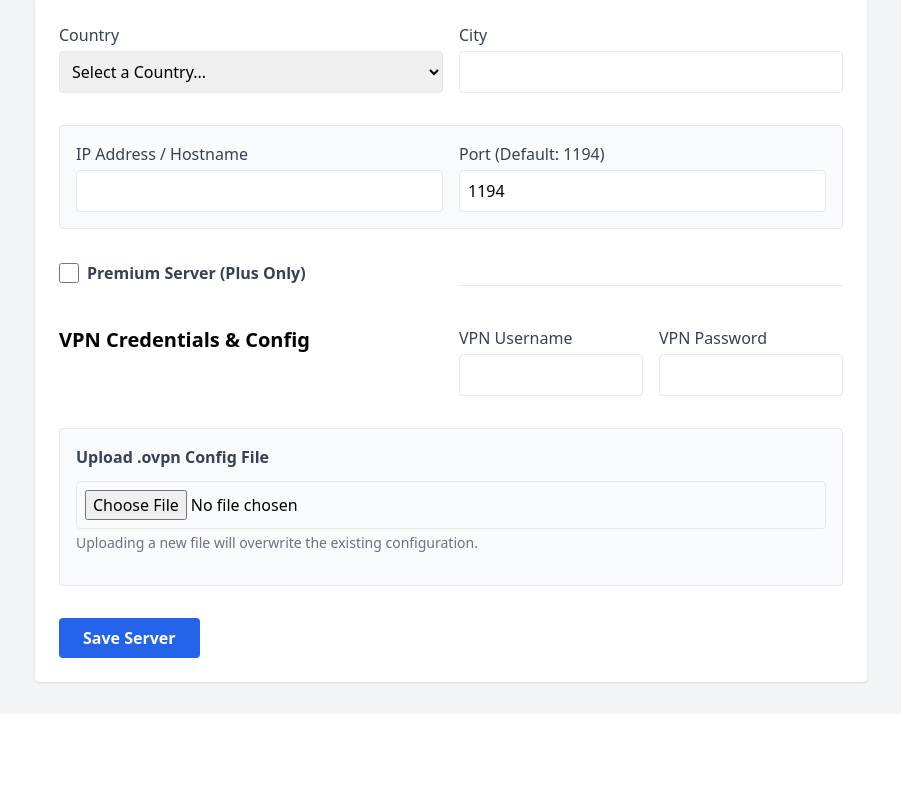
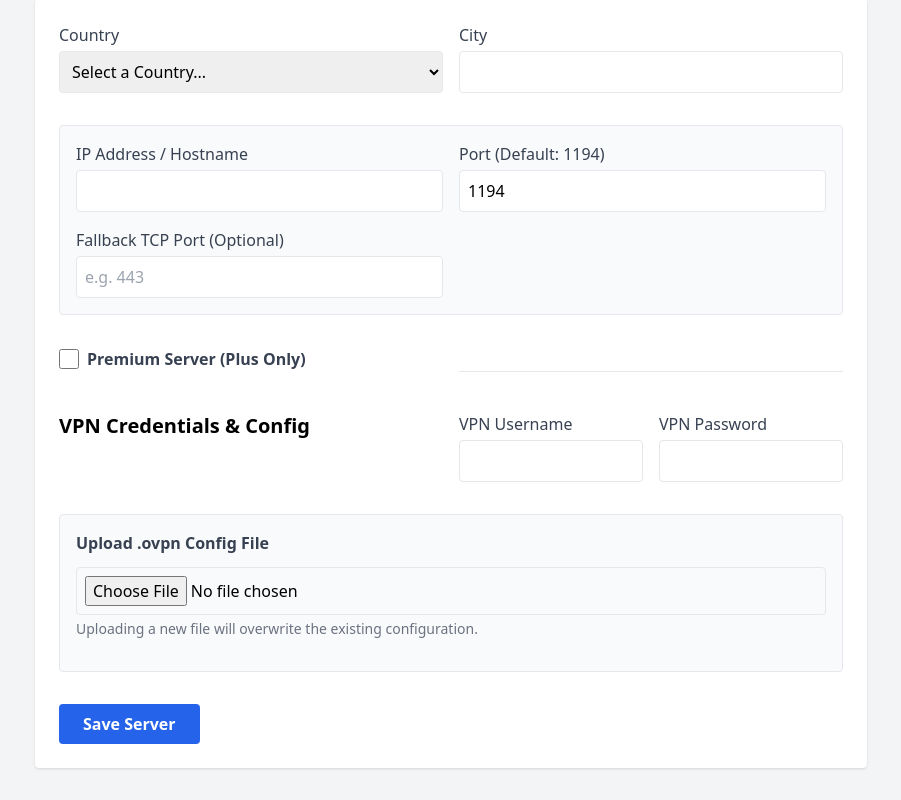
Before and after one commit to T2DevPub/vpn-admin-dashboard, a Node server app: template views/edit_server.ejs in a window 1280 px wide. Shown: the part 153-953 px from the top of the page, without its empty margins (189-1090 px from the left). Before the commit the page ends 839 px from the top, so only its background shows below. Run offline with Node 20, Linux system fonts and the light colour scheme; the template is opened without the code that fills it, so the values that code supplies are empty; some libraries are stand-ins or nearby versions.

Commit message:
feat: add tcpPort column to servers schema for OpenVPN TCP fallback

```diff
--- a/server.js
+++ b/server.js
@@ -193,9 +193,16 @@ async function setupDatabase() {
       activeUsers INTEGER DEFAULT 0,
       status TEXT DEFAULT 'Online',
       skipCertCheck INTEGER DEFAULT 0,
-      serverType TEXT DEFAULT 'Standard'
+      serverType TEXT DEFAULT 'Standard',
+      tcpPort INTEGER
     );
   `);
+
+  try {
+    await db.exec(`ALTER TABLE servers ADD COLUMN tcpPort INTEGER;`);
+  } catch (e) {
+    // Column likely already exists
+  }
 
   await db.exec(`
     CREATE TABLE IF NOT EXISTS active_sessions (
@@ -610,6 +617,7 @@ app.post('/save', requireAuth, upload.single('ovpnFile'), async (req, res) => {
     city: data.city,
     ipAddress: data.ipAddress || "",
     port: parseInt(data.port) || 1194,
+    tcpPort: data.tcpPort ? parseInt(data.tcpPort) : null,
     protocol: data.protocol || "UDP",
     loadPercent: parseInt(data.loadPercent) || 40,
     isPlusOnly: isPlusOnly,
@@ -625,11 +633,11 @@ app.post('/save', requireAuth, upload.single('ovpnFile'), async (req, res) => {
   const existing = await db.get(`SELECT id FROM servers WHERE id = ?`, id);
 
   if (existing) {
-    await db.run(`UPDATE servers SET name=?, countryCode=?, flagEmoji=?, city=?, ipAddress=?, port=?, protocol=?, loadPercent=?, isPlusOnly=?, skipCertCheck=?, serverType=?, ovpnConfig=?, vpnUsername=?, vpnPassword=? WHERE id=?`,
-      [serverData.name, serverData.countryCode, serverData.flagEmoji, serverData.city, serverData.ipAddress, serverData.port, serverData.protocol, serverData.loadPercent, serverData.isPlusOnly, serverData.skipCertCheck, serverData.serverType, serverData.ovpnConfig, serverData.vpnUsername, serverData.vpnPassword, id]);
+    await db.run(`UPDATE servers SET name=?, countryCode=?, flagEmoji=?, city=?, ipAddress=?, port=?, tcpPort=?, protocol=?, loadPercent=?, isPlusOnly=?, skipCertCheck=?, serverType=?, ovpnConfig=?, vpnUsername=?, vpnPassword=? WHERE id=?`,
+      [serverData.name, serverData.countryCode, serverData.flagEmoji, serverData.city, serverData.ipAddress, serverData.port, serverData.tcpPort, serverData.protocol, serverData.loadPercent, serverData.isPlusOnly, serverData.skipCertCheck, serverData.serverType, serverData.ovpnConfig, serverData.vpnUsername, serverData.vpnPassword, id]);
   } else {
-    await db.run(`INSERT INTO servers (id, name, countryCode, flagEmoji, city, ipAddress, port, protocol, loadPercent, isPlusOnly, skipCertCheck, serverType, ovpnConfig, vpnUsername, vpnPassword) VALUES (?, ?, ?, ?, ?, ?, ?, ?, ?, ?, ?, ?, ?, ?, ?)`,
-      [id, serverData.name, serverData.countryCode, serverData.flagEmoji, serverData.city, serverData.ipAddress, serverData.port, serverData.protocol, serverData.loadPercent, serverData.isPlusOnly, serverData.skipCertCheck, serverData.serverType, serverData.ovpnConfig, serverData.vpnUsername, serverData.vpnPassword]);
+    await db.run(`INSERT INTO servers (id, name, countryCode, flagEmoji, city, ipAddress, port, tcpPort, protocol, loadPercent, isPlusOnly, skipCertCheck, serverType, ovpnConfig, vpnUsername, vpnPassword) VALUES (?, ?, ?, ?, ?, ?, ?, ?, ?, ?, ?, ?, ?, ?, ?, ?)`,
+      [id, serverData.name, serverData.countryCode, serverData.flagEmoji, serverData.city, serverData.ipAddress, serverData.port, serverData.tcpPort, serverData.protocol, serverData.loadPercent, serverData.isPlusOnly, serverData.skipCertCheck, serverData.serverType, serverData.ovpnConfig, serverData.vpnUsername, serverData.vpnPassword]);
   }
 
   res.redirect('/servers');
--- a/views/edit_server.ejs
+++ b/views/edit_server.ejs
@@ -49,6 +49,10 @@
                 <div id="portFieldContainer">
                     <label class="block text-gray-700">Port (Default: 1194)</label>
                     <input type="number" id="port" name="port" value="<%= server ? server.port : 1194 %>" class="w-full border rounded p-2 mt-1">
+                </div>
+                <div>
+                    <label class="block text-gray-700">Fallback TCP Port (Optional)</label>
+                    <input type="number" id="tcpPort" name="tcpPort" value="<%= server ? server.tcpPort : '' %>" placeholder="e.g. 443" class="w-full border rounded p-2 mt-1">
                 </div>
             </div>
 </div>
```
